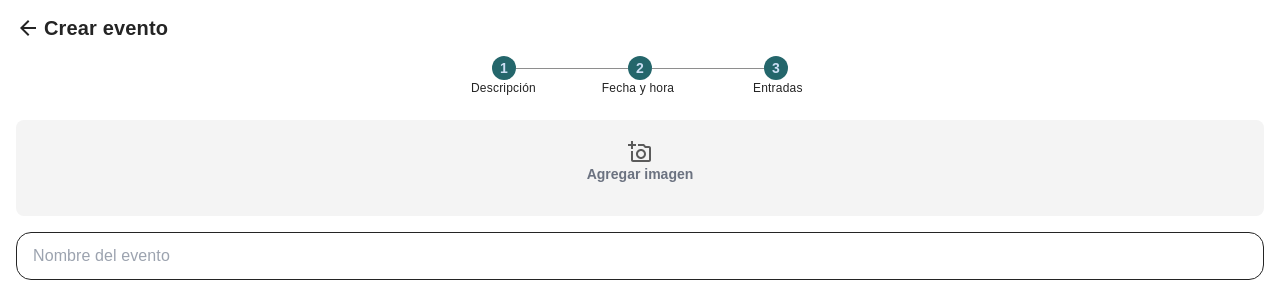
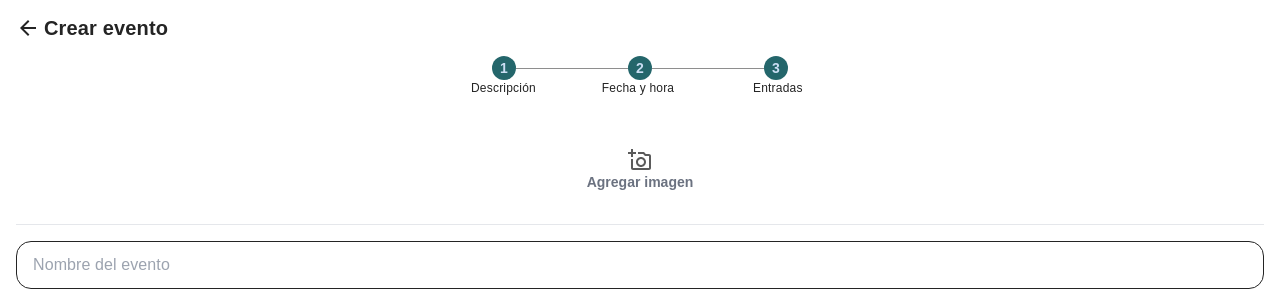
Before and after one commit to No-Country/c14-05-m-node-react, a React (Vite) app in the folder client/: page /CrearEventos/Form in a window 1280 px wide. Shown: the top 291 px of the page. Built offline with nearby package versions, Linux system fonts and the light colour scheme; no server answers; what @maskito/kit would draw is missing.

Commit message:
agregado cloudinary

```diff
--- /dev/null
+++ b/client/src/pages/crearEventos/Cloudinary.jsx
@@ -0,0 +1,51 @@
+import axios from "axios";
+
+function Cludinary({ setUrl_Imagen, Url_Imagen }) {
+  const ChangeUploadImage = async (e) => {
+    const file = e.target.files[0];
+
+    const data = new FormData();
+
+    data.append("file", file);
+    data.append("upload_preset", "presetNoCountry");
+
+    const response = await axios.post(
+      "https://api.cloudinary.com/v1_1/dyi5mpfhx/image/upload",
+      data,
+    );
+    console.log(response.data);
+    setUrl_Imagen(response.data.secure_url);
+  };
+
+  const deleteImage = async () => {
+    // await axios.delete(
+    //   `https://api.cloudinary.com/v1_1/dyi5mpfhx/image/destroy/${Url_Imagen}`
+    // );
+    setUrl_Imagen("");
+  };
+  return (
+    <>
+      <label
+        for="dropzone-file"
+        class="  bg-grayc flex h-24 w-full cursor-pointer flex-col items-center justify-center  rounded-lg hover:bg-gray-100 "
+      >
+        <div class="flex flex-col items-center justify-center pb-6 pt-5">
+          <img src="/crear-eventos/cameraicon.svg" alt="upload" />
+          <p class="mb-2 text-sm text-gray-500 dark:text-gray-400">
+            <span class="font-semibold">Agregar imagen</span>
+          </p>
+        </div>
+        <input
+          id="dropzone-file"
+          type="file"
+          class="hidden"
+          onChange={ChangeUploadImage}
+        />
+      </label>
+
+      <hr />
+    </>
+  );
+}
+
+export default Cludinary;
--- a/client/src/pages/crearEventos/Form.jsx
+++ b/client/src/pages/crearEventos/Form.jsx
@@ -8,18 +8,23 @@ import LabelAuth from "../../components/LabelAuth";
 import TopNavCrearEventos from "../../components/TopNavCrearEventos";
 import { optionList } from "../../utils/Categorias";
 import { customStyles } from "../../utils/styleSelect";
+import Cludinary from "./Cloudinary";
 
 function Form() {
   const navigate = useNavigate();
   const [CurrentSelectedOption, SetCurrentSelectedOption] = useState(null);
   const [selectedOptionsList, setSelectedOptionsList] = useState(new Set());
   const [textArea, setTextArea] = useState("");
+  const [Url_Imagen, setUrl_Imagen] = useState("");
 
   console.log(textArea);
   const { state } = useLocation();
   useEffect(() => {
     if (state?.Description?.length > 1) {
       setTextArea(state.Description);
+    }
+    if (state?.image?.length > 1) {
+      setUrl_Imagen(state.image);
     }
     if (state?.etiquetas) {
       setSelectedOptionsList(state.etiquetas);
@@ -80,6 +85,7 @@ function Form() {
       Description: textArea,
       Location: formik.values.eventLocation,
       etiquetas: selectedOptionsList,
+      image: Url_Imagen,
     };
 
     navigate("/CrearEventos/textarea ", { state: state });
@@ -97,19 +103,16 @@ function Form() {
     <>
       <TopNavCrearEventos url="../creareventos" />
       <div className="w-full ">
-        <div class="mb-4 mt-10 w-full items-center justify-center">
-          <label
-            for="dropzone-file"
-            class="  flex h-24 w-full cursor-pointer flex-col items-center justify-center rounded-lg  bg-grayD hover:bg-gray-100 "
-          >
-            <div class="flex flex-col items-center justify-center pb-6 pt-5">
-              <img src="/crear-eventos/cameraicon.svg" alt="upload" />
-              <p class="mb-2 text-sm text-gray-500 dark:text-gray-400">
-                <span class="font-semibold">Agregar imagen</span>
-              </p>
-            </div>
-            <input id="dropzone-file" type="file" class="hidden" />
-          </label>
+        <div class="mb-4 mt-12 w-full items-center justify-center">
+          {Url_Imagen ? (
+            <img
+              src={Url_Imagen}
+              alt="img"
+              className="h-[96px] w-full rounded-[15px] "
+            />
+          ) : (
+            <Cludinary setUrl_Imagen={setUrl_Imagen} Url_Imagen={Url_Imagen} />
+          )}
         </div>
 
         <form className="flex flex-col items-center gap-1">
```
